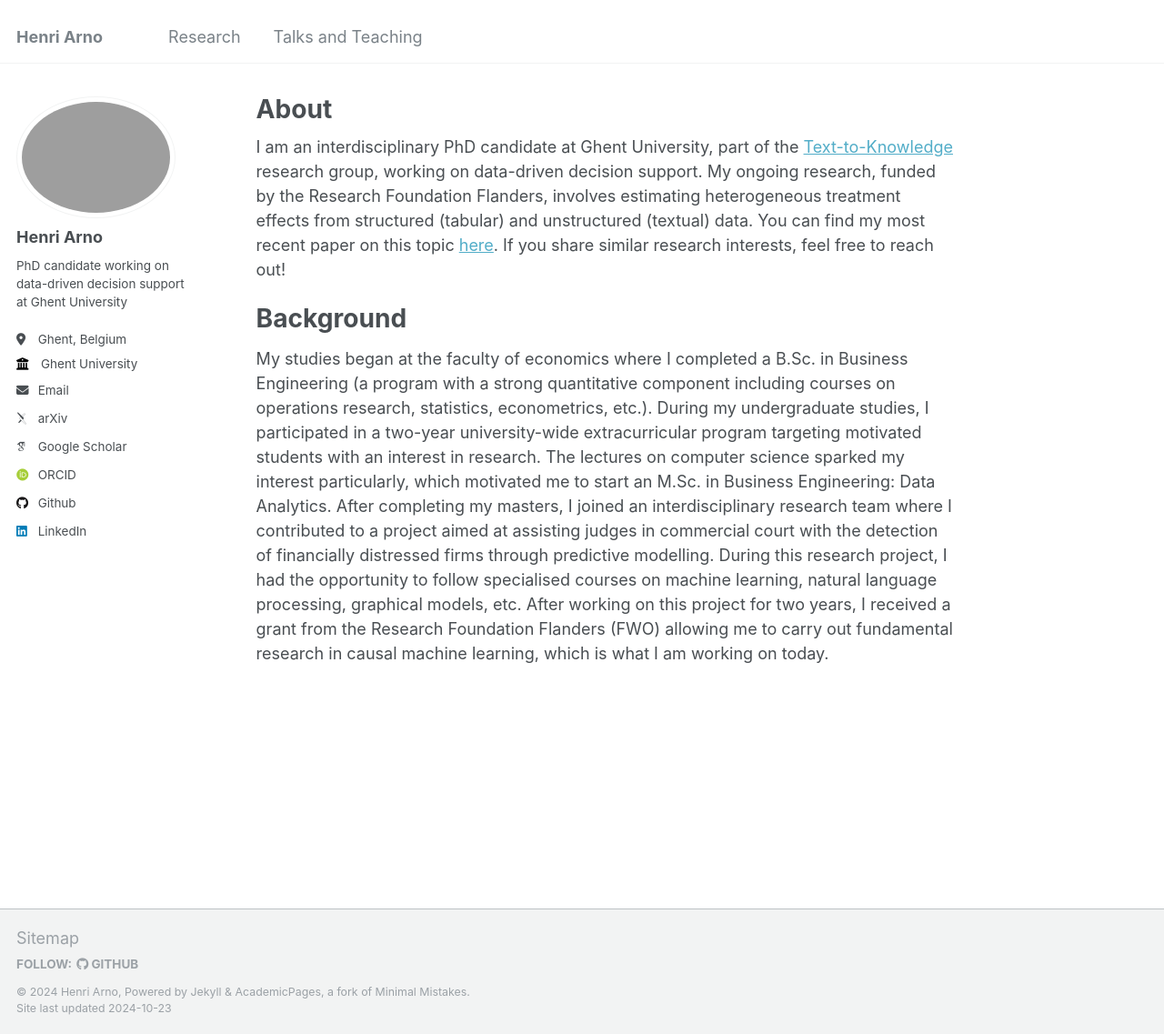
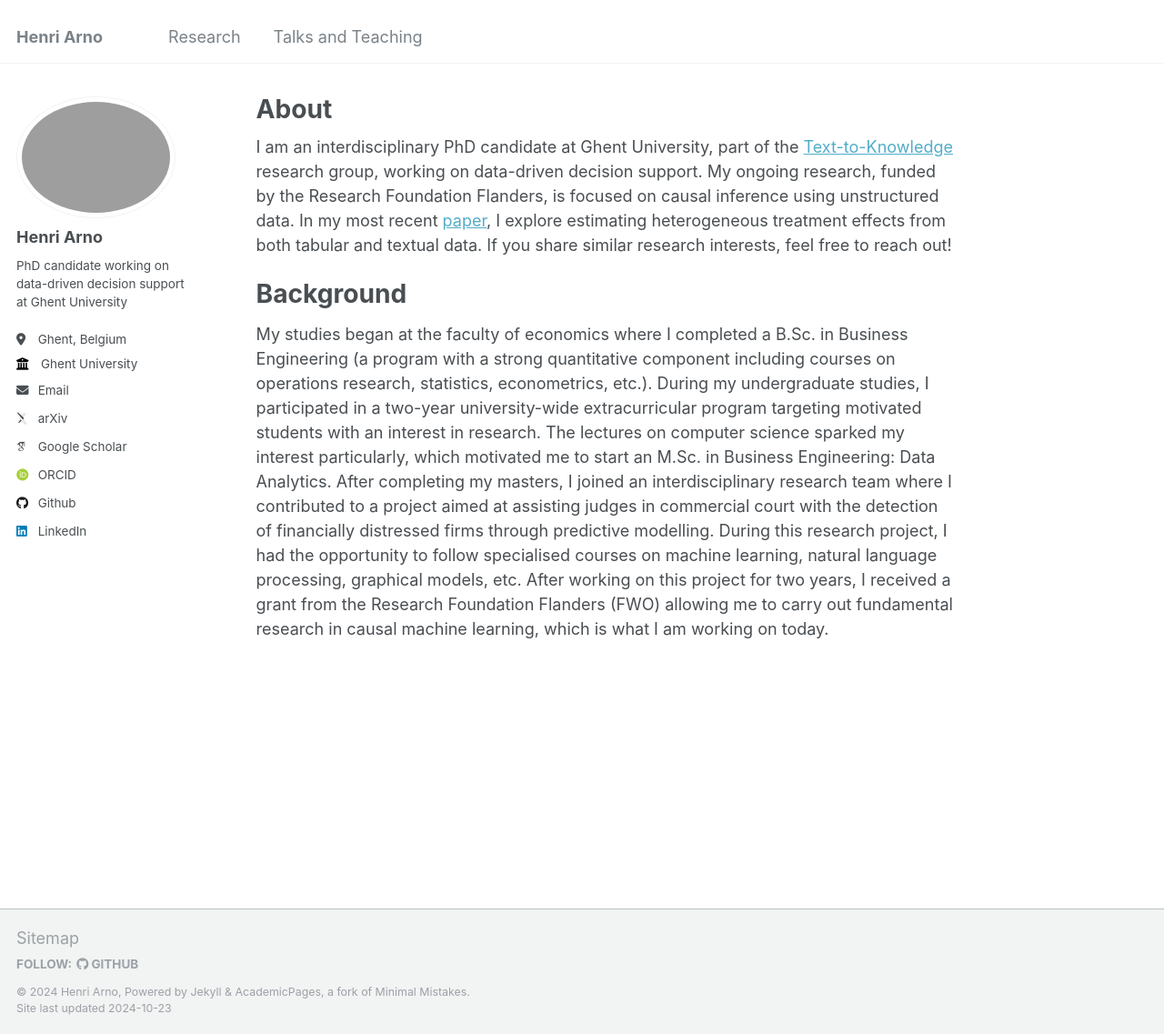
Before and after one commit to HenriArno/HenriArno.github.io, a Jekyll site: the page built from _pages/about.md, in a window 1280 px wide and 1137 px high. Shown: the whole window at 91% size. Built offline with Jekyll 4.4.1, drawn with Linux system fonts in a browser that asks for light colours; some web fonts are replaced.

Commit message:
Update about.md

```diff
--- a/_pages/about.md
+++ b/_pages/about.md
@@ -7,7 +7,7 @@ redirect_from:
   - /about.html
 ---
 
-I am an interdisciplinary PhD candidate at Ghent University, part of the [Text-to-Knowledge](https://ugentt2k.github.io/) research group, working on data-driven decision support. My ongoing research, funded by the Research Foundation Flanders, involves estimating heterogeneous treatment effects from structured (tabular) and unstructured (textual) data. You can find my most recent paper on this topic [here](https://arxiv.org/abs/2409.15503). If you share similar research interests, feel free to reach out!
+I am an interdisciplinary PhD candidate at Ghent University, part of the [Text-to-Knowledge](https://ugentt2k.github.io/) research group, working on data-driven decision support. My ongoing research, funded by the Research Foundation Flanders, is focused on causal inference using unstructured data. In my most recent [paper](https://arxiv.org/abs/2409.15503), I explore estimating heterogeneous treatment effects from both tabular and textual data. If you share similar research interests, feel free to reach out!
 
 Background
 ======
```
